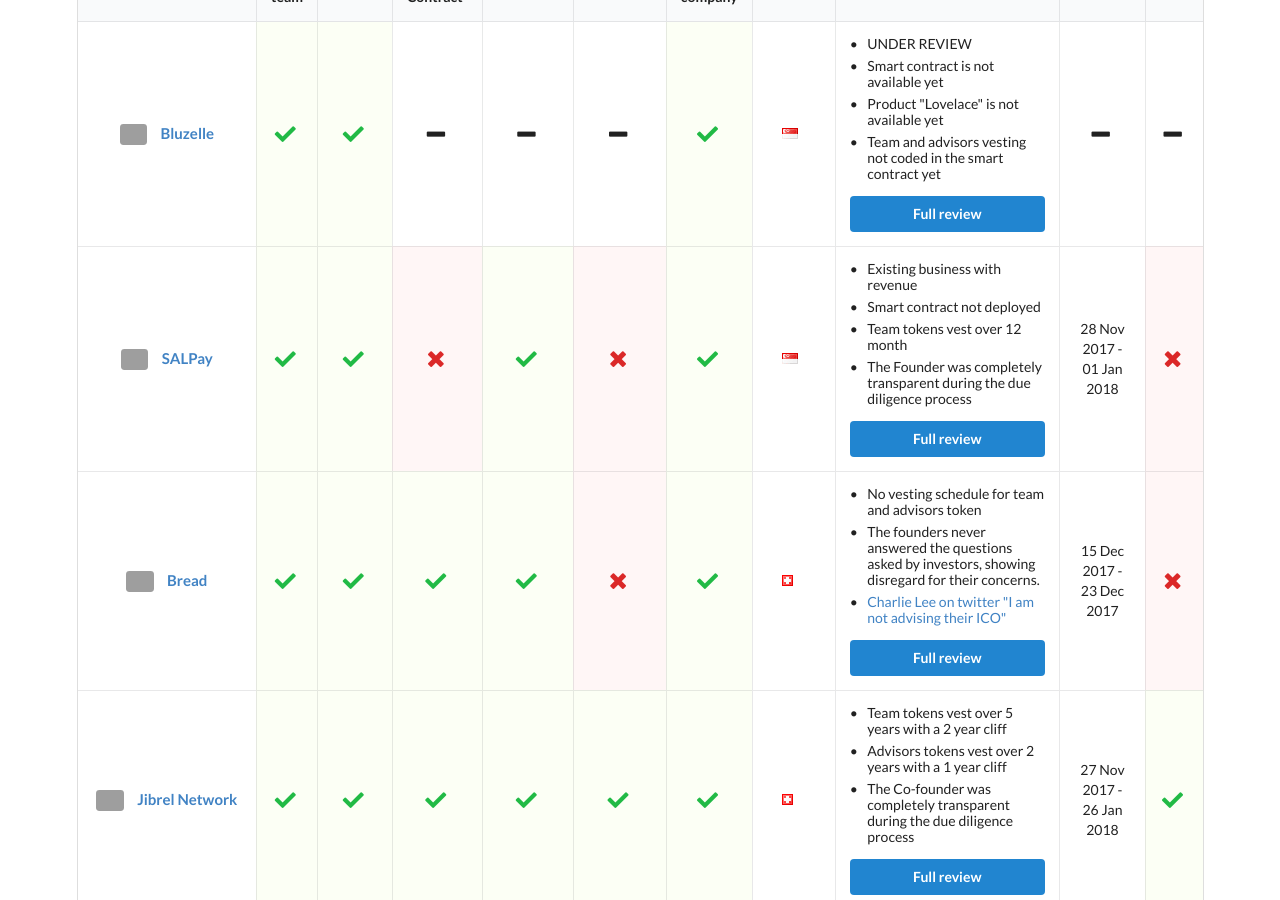
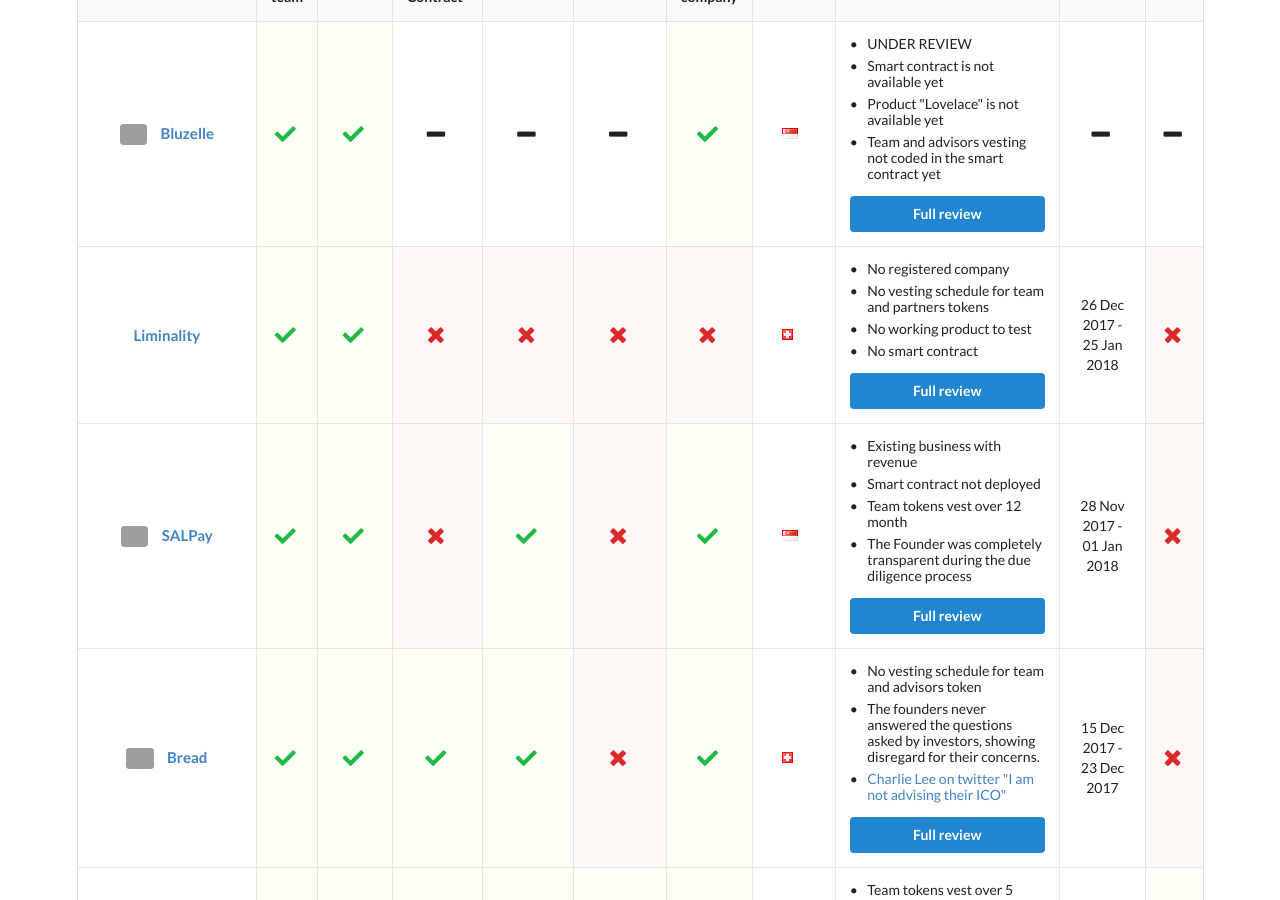
Before and after one commit to ico-check/ico-check, a Jekyll site: the page built from index.md, in a window 1280 px wide and 900 px high, scrolled down 606 px. Built offline with Jekyll 4.4.1, drawn with Linux system fonts in a browser that asks for light colours; nearby versions of some CDN libraries; grey boxes are pictures that could not be loaded.

Commit message:
24-Liminality-ico-check
Added Liminality

```diff
--- a/_data/icos.yml
+++ b/_data/icos.yml
@@ -19,6 +19,26 @@
   ico_end_date:
   safe:
   issue_url: https://github.com/ico-check/ico-check/issues/22
+
+- name: Liminality
+  image:
+  url: https://liminality.network
+  real_team: true
+  github: true
+  smart_contract: false
+  product: false
+  min_vesting: false
+  have_company: false
+  location: Switzerland
+  comments:
+    - content: No registered company
+    - content: No vesting schedule for team and partners tokens
+    - content: No working product to test
+    - content: No smart contract
+  ico_start_date: 2017-12-26T00:00:00Z
+  ico_end_date: 2018-01-25T00:00:00Z
+  safe: false
+  issue_url: https://github.com/ico-check/ico-check/issues/26
 
 - name: SALPay
   image: https://i.imgur.com/acb63Ar.png
```
